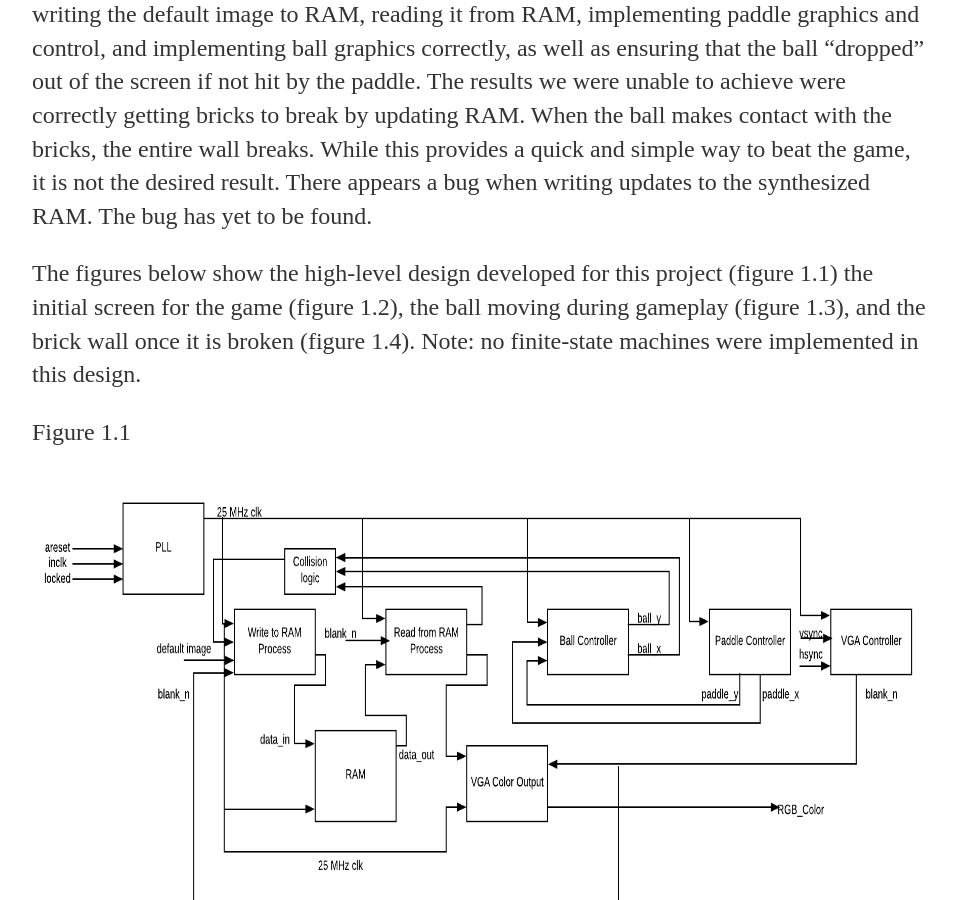
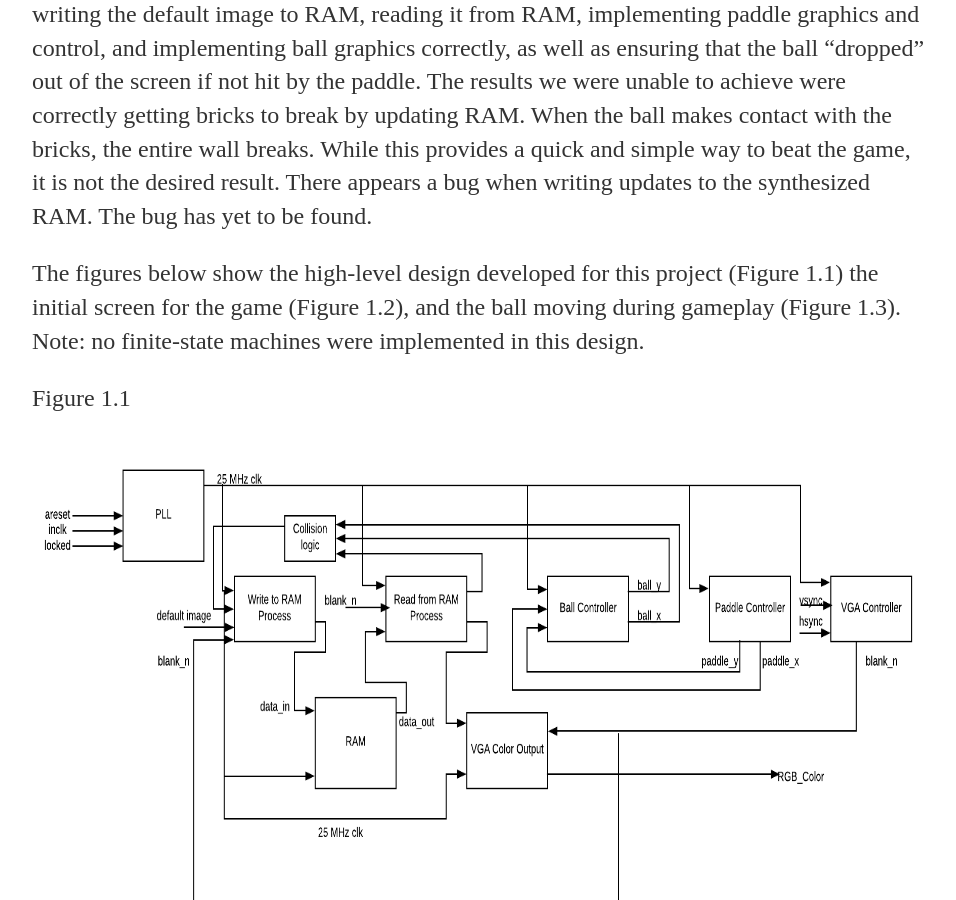
Before and after one commit to jensenjesseh/jensenjesseh.github.io, a Jekyll site: the page built from FPGA_breakout/index.html, in a window 1280 px wide and 900 px high, scrolled down 830 px. Shown: the whole window, without its empty margins (160-1116 px from the left). Built offline with Jekyll 4.4.1, drawn with Linux system fonts in a browser that asks for light colours.

Commit message:
Update index.html

```diff
--- a/FPGA_breakout/index.html
+++ b/FPGA_breakout/index.html
@@ -11,15 +11,13 @@
       <p> </p>
       <p> Results: </p>
       <p> The results of the procedure were as expected up to a certain point. We were successful in writing the default image to RAM, reading it from RAM, implementing paddle graphics and control, and implementing ball graphics correctly, as well as ensuring that the ball “dropped” out of the screen if not hit by the paddle. The results we were unable to achieve were correctly getting bricks to break by updating RAM. When the ball makes contact with the bricks, the entire wall breaks. While this provides a quick and simple way to beat the game, it is not the desired result. There appears a bug when writing updates to the synthesized RAM. The bug has yet to be found.</p>
-      <p> The figures below show the high-level design developed for this project (figure 1.1) the initial screen for the game (figure 1.2), the ball moving during gameplay (figure 1.3), and the brick wall once it is broken (figure 1.4). Note: no finite-state machines were implemented in this design. </p>
+      <p> The figures below show the high-level design developed for this project (Figure 1.1) the initial screen for the game (Figure 1.2), and the ball moving during gameplay (Figure 1.3). Note: no finite-state machines were implemented in this design. </p>
       <p> Figure 1.1</p>
       <p> <img src="Breakout1.png" alt="Figure 1.1" style="width:900px;height:500px;"></p>
       <p> Figure 1.2</p>
       <p> <img src="Breakout2.png" alt="Figure 1.2" style="width:600px;height:500px;"></p>
       <p> Figure 1.3</p>
       <p> <img src="Breakout3.png" alt="Figure 1.3" style="width:600px;height:500px;"></p>
-      <p> Figure 1.4</p>
-      <p> <img src="Breakout4.png" alt="Figure 1.4" style="width:600px;height:500px;"></p>
 
 
  </div><!-- /.projectList -->
```
